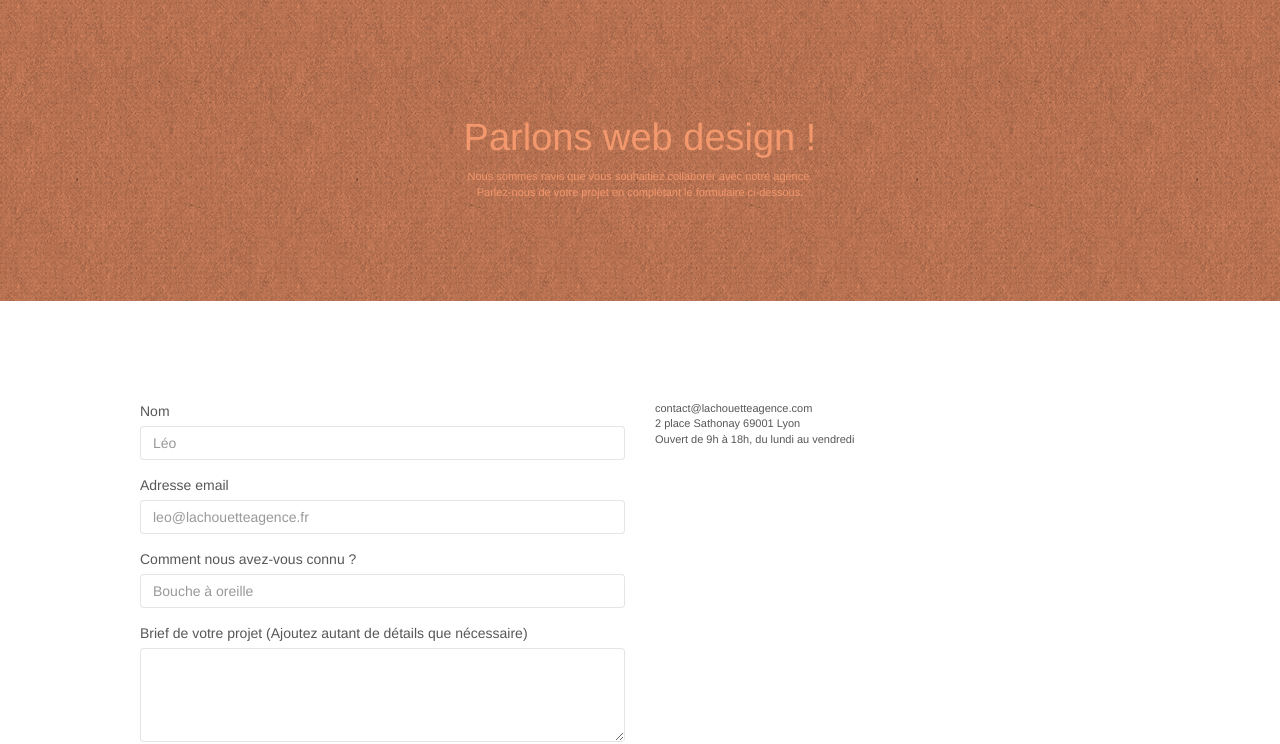
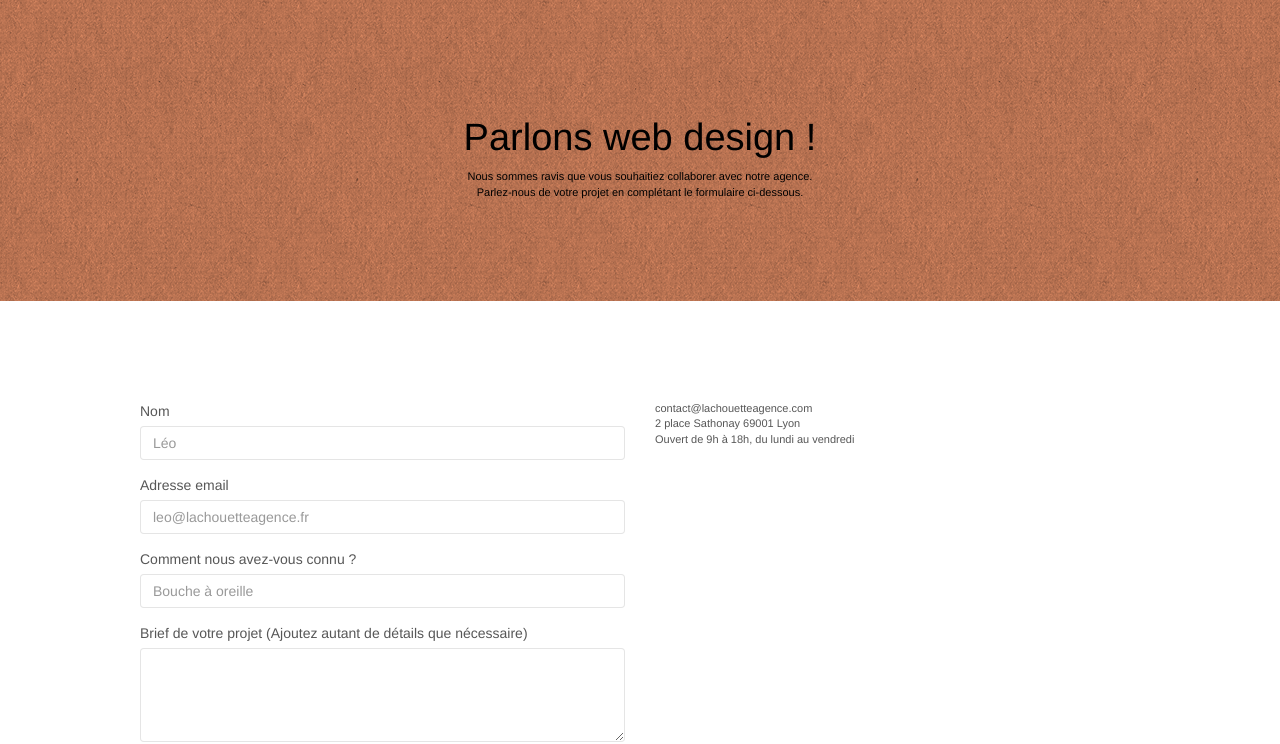
Before and after one commit to leoboh/Projet-4, a plain HTML site: page page2.html in a window 1280 px wide. Shown: the part 95-839 px from the top of the page. Drawn offline with Linux system fonts and the light colour scheme.

Commit message:
changement couleur h1 et p sur img texture page 2

```diff
--- a/page2.html
+++ b/page2.html
@@ -88,10 +88,18 @@
           <div class="container bloc-lg">
             <div class="row">
               <div class="col-sm-12">
-                <h1 class="text-center hero-bloc-text tc-white">
+                <h1 class="text-center hero-bloc-text tc-white h1-p-color">
                   Parlons web design !
                 </h1>
-                <p class="text-center mg-lg tc-white tight-width-whitespace">
+                <p
+                  class="
+                    text-center
+                    mg-lg
+                    tc-white
+                    tight-width-whitespace
+                    h1-p-color
+                  "
+                >
                   Nous sommes ravis que vous souhaitiez collaborer avec notre
                   agence.<br />
                   Parlez-nous de votre projet en complétant le formulaire
--- a/style.css
+++ b/style.css
@@ -1053,3 +1053,7 @@ h4 {
 .bouton-color {
   color: black !important;
 }
+
+.h1-p-color {
+  color: black !important;
+}
```
